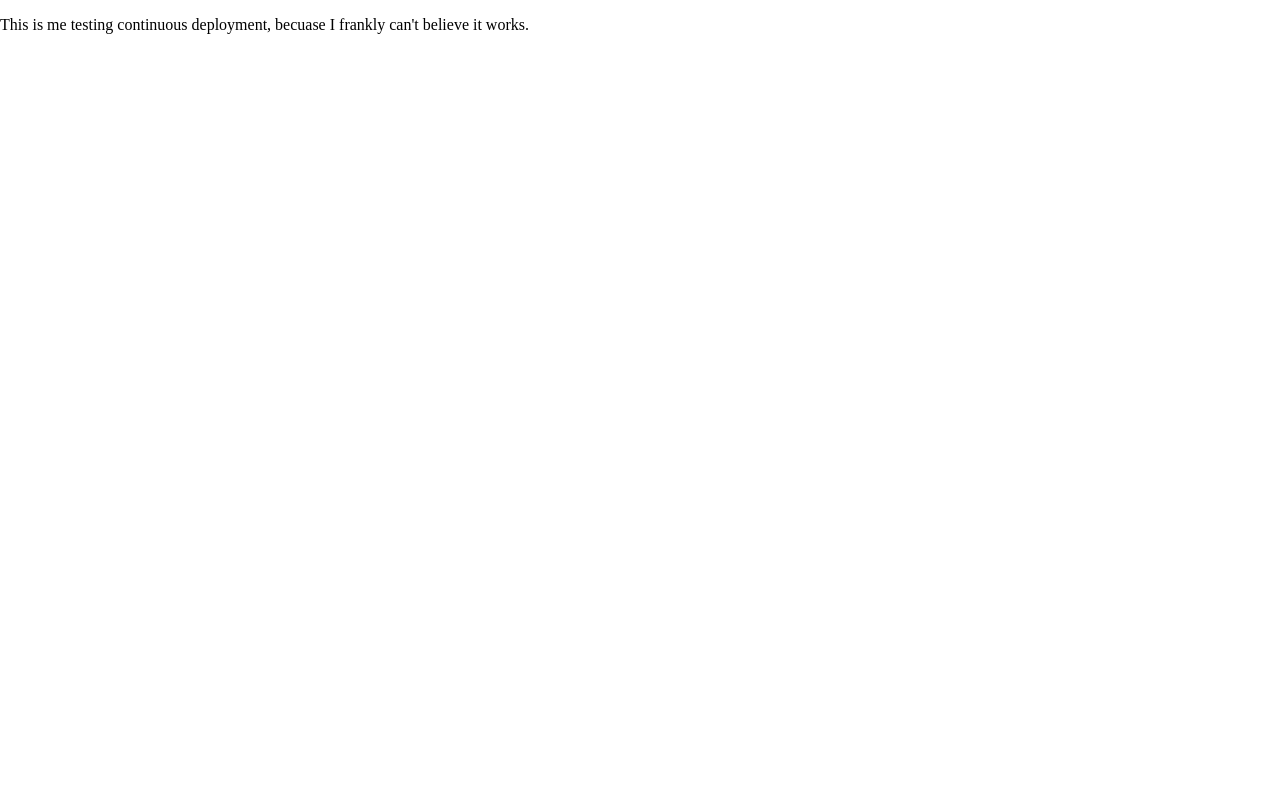
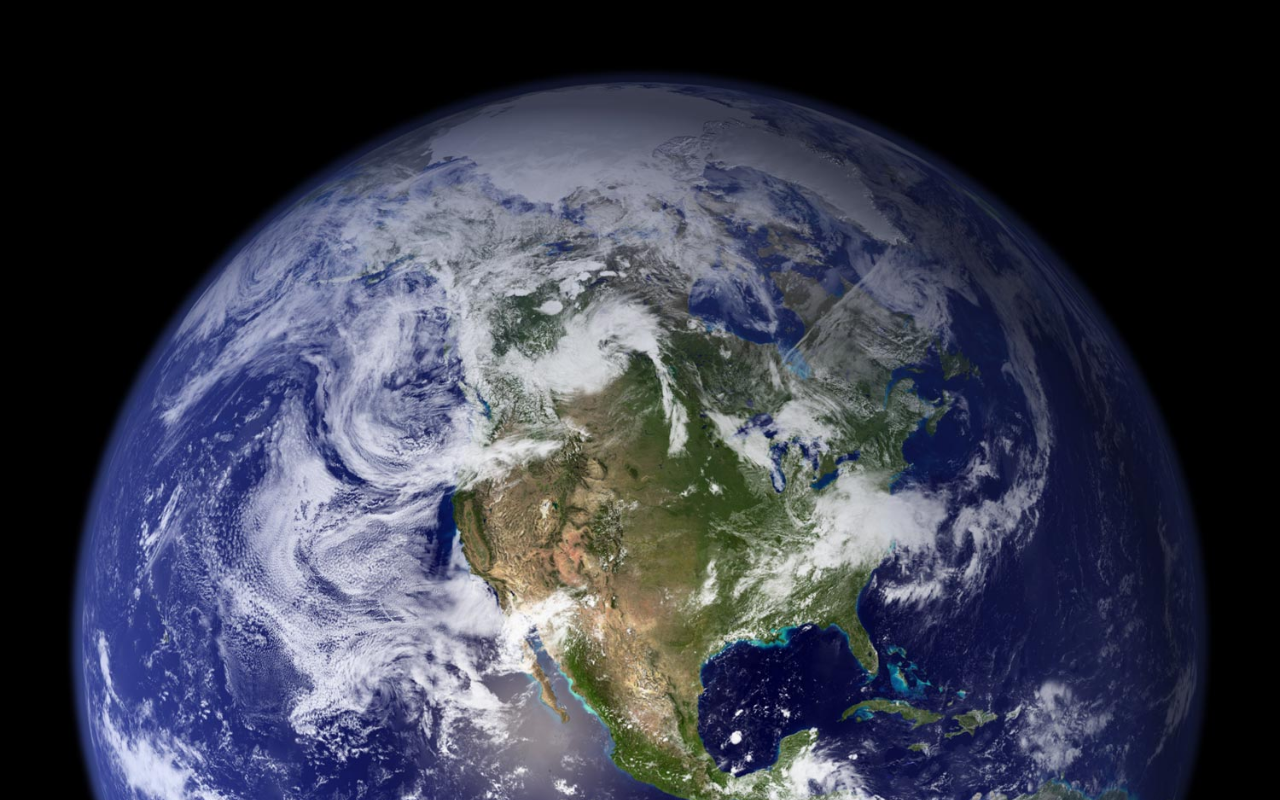
Before and after one commit to samreaves/learn-docker, a website: page app/src/client/index.html in a window 1280 px wide. Shown: the top 800 px of the page. Drawn offline with Linux system fonts and the light colour scheme.

Commit message:
It works. I want to cry. Thank you, Docker, CircleCI, and Tutum. You have made my dreams come true.

```diff
--- a/app/src/client/index.html
+++ b/app/src/client/index.html
@@ -17,7 +17,6 @@ November 18, 2015
 		<title>Earth</title>
 	</head>
 	<body>
-		<!-- <img src="img/helloworld.jpg" alt="Hello, world"/> -->
-		<p>This is me testing continuous deployment, becuase I frankly can't believe it works.</p>
+		<img src="img/helloworld.jpg" alt="Hello, world"/>
 	</body>
 </html>
```
